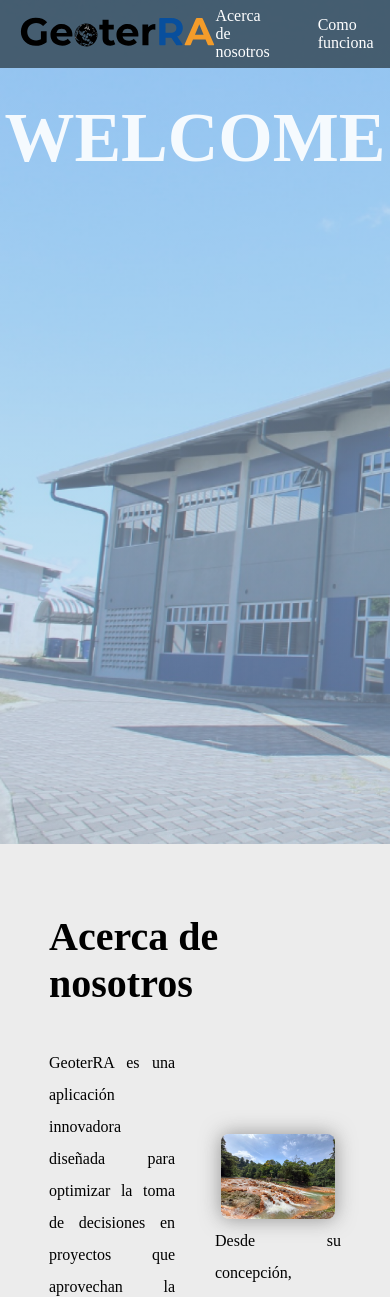
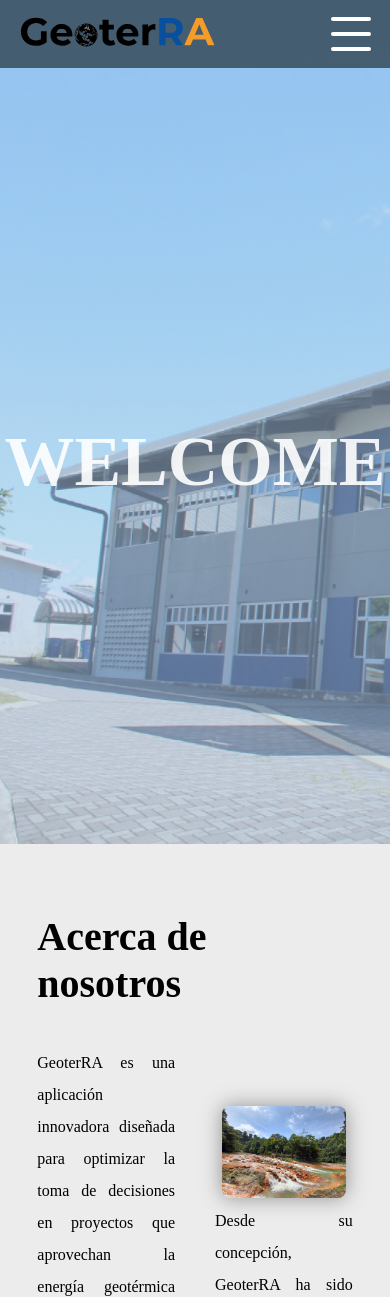
Before and after one commit to MarioCordero/GeoterRA_DEV, a PHP site: page / in a window 390 px wide. Shown: the top 1297 px of the page. Run offline with PHP 8.4, Linux system fonts and the light colour scheme; some web fonts are replaced.

Commit message:
- Añadido un archivo js para controlas las barras de menu con event listeners
- Se han modificado los html para adaptar las nuevas barras de menú

- Modificado hoja de estilos css

- Añadido css responsive para controlar los estilos de la página en sus diferentes dimensiones

```diff
--- /dev/null
+++ b/website/assets/css/responsive.css
@@ -0,0 +1,79 @@
+/* ------------------------------------------------------------------------------------------ */
+/* ---------------------------------------- MENU BARS --------------------------------------- */
+/* ------------------------------------------------------------------------------------------ */
+/* THE FUTURE MENU BARS */
+/* @media screen and (max-width: 720px){
+    .menu{
+        opacity: 0;
+        transition: 1s ease-in-out;
+        display: none;
+    }
+    .toggle{
+        opacity: 1;
+    }
+} */
+
+/* ------------------------------------------------------------------------------------------ */
+/* ---------------------------------------- INDEX ------------------------------------------- */
+/* ------------------------------------------------------------------------------------------ */
+
+/*---------------------------------1366 WIDTH-------------------------*/
+@media screen and (max-width: 1366px){
+    .menu a {
+        font-size: 14px;
+    }
+    .welcome p {
+        padding: 50vh 0%;
+    }
+    .about-us {
+        padding: 15% 7%;
+    }
+    .how-works {
+        padding: 15% 7%;
+    }
+    .contact-us {
+        padding: 10% 4% 10% 6%;
+    }
+}
+
+/*---------------------------------1290 WIDTH-------------------------*/
+@media screen and (max-width: 1290px){
+    /* NOTHING */
+}
+
+/*---------------------------------1090 WIDTH-------------------------*/
+@media screen and (max-width: 1090px){
+    .toggle {
+        visibility: visible;
+        opacity: 1;
+        display: block;
+    }
+    .menu {
+        display: none;
+    }
+}
+
+/*---------------------------------900 WIDTH-------------------------*/
+@media screen and (max-width: 900px){
+
+}
+
+/*---------------------------------815 WIDTH-------------------------*/
+@media screen and (max-width: 815px){
+
+}
+
+/*---------------------------------720 WIDTH-------------------------*/
+@media screen and (max-width: 720px){
+
+}
+
+/*---------------------------------615 WIDTH-------------------------*/
+@media screen and (max-width: 615px){
+
+}
+
+/*---------------------------------419 WIDTH -------------------------*/
+@media screen and (max-width: 419px){
+
+}
--- a/website/assets/css/style.css
+++ b/website/assets/css/style.css
@@ -66,6 +66,121 @@ html {
 }.menu a:hover{
 	transform: scale(1.1);
 	transition: all 250ms ease;
+}
+
+/* MENU BARS */
+#checkbox {
+	display: none;
+}
+
+.toggle {
+	visibility: hidden;
+	opacity: 0;
+	position: relative;
+	width: 40px;
+	cursor: pointer;
+	display: none;
+	height: calc(4px * 3 + 11px * 2);
+	margin-right: 5%;
+	height: 100%;
+	z-index: 23;
+}
+
+.bar {
+	position: absolute;
+	left: 0;
+	right: 0;
+	height: 4px;
+	border-radius: calc(4px / 2);
+	background: var(--blanco);
+	color: inherit;
+	opacity: 1;
+	transition: none 0.35s cubic-bezier(.5,-0.35,.35,1.5) 0s;
+}
+
+/***** Spin Animation *****/
+
+.bar--top {
+	bottom: calc(50% + 11px + 4px/ 2);
+	transition-property: bottom,transform;
+	transition-delay: calc(0s + 0.35s),0s;
+}
+
+.bar--middle {
+	top: calc(50% - 4px/ 2);
+	transition-property: opacity;
+	transition-delay: calc(0s + 0.35s);
+}
+
+.bar--bottom {
+	top: calc(50% + 11px + 4px/ 2);
+	transition-property: top,transform;
+	transition-delay: calc(0s + 0.35s),0s;
+}
+
+#checkbox:checked + .toggle .bar--top {
+	bottom: calc(50% - 4px/ 2);
+	transform: rotate(135deg);
+	transition-delay: 0s,calc(0s + 0.35s);
+}
+
+#checkbox:checked + .toggle .bar--middle {
+	opacity: 0;
+	transition-duration: 0s;
+	transition-delay: calc(0s + 0.35s);
+}
+
+#checkbox:checked + .toggle .bar--bottom {
+	top: calc(50% - 4px/ 2);
+	transform: rotate(225deg);
+	transition-delay: 0s,calc(0s + 0.35s);
+}
+
+/* Once clicked the toggle button designed abovee*/
+.menu-bars-background{
+    position: fixed;
+    background: rgba(0, 0, 0, 0.7);
+    width: 100%;
+    height: 0%;
+    transition: all 500ms ease;
+    visibility: hidden;
+    opacity: 0;
+    z-index: 22;
+}.menu-bars-background.active{
+    transition: all 500ms ease;
+    visibility: visible;
+    opacity: 1;
+	height: 100%;
+}
+
+.menu-elements{
+	padding: 30vh 0px;
+    width: 100%;
+    height: 100vh;
+    float: right;
+    position: fixed;
+    top: 0;
+    right: 0;
+    transition: all 750ms ease;
+    z-index: 22;
+    visibility: hidden;
+    opacity: 0;
+    display: none;
+}.menu-elements.active{
+	visibility: visible;
+	opacity: 1;
+	display: flex;
+	flex-direction: column;
+	align-items: flex-end;
+}.menu-elements a{
+    display: block;
+    text-decoration: none;
+    padding: 20px;
+    color: var(--blanco);
+    border-left: 5px solid transparent ;
+    transition: all 400ms ease;
+}.menu-elements a:hover{
+    cursor: pointer;
 }
 
 /* LOADER */
--- /dev/null
+++ b/website/assets/js/menu-bars.js
@@ -0,0 +1,23 @@
+//The bars that displays the menu
+let menubars = document.getElementById('checkbox');
+//Background
+let menubackground = document.getElementById('menu-bars-background');
+//The elements inside the menu (hrefs)
+let menuelements = document.getElementById('menu-elements');
+// Select all elements with this class
+let aMenuElements = document.querySelectorAll('.a-menu-element');
+
+menubars.onclick = function(){ //Once clicked the menu bars
+
+    menubackground.classList.toggle('active'); //Shows a dark background
+    menuelements.classList.toggle('active'); //Display the menu elements
+
+}
+
+aMenuElements.forEach(element => {
+    element.addEventListener('click', function() {
+        menubars.checked = false;
+        menubackground.classList.toggle('active'); //Shows a dark background
+        menuelements.classList.toggle('active'); //Display the menu elements
+    });
+});
--- a/website/index.html
+++ b/website/index.html
@@ -10,7 +10,7 @@
 		<!--CUSTOM CSS-->
 		<link rel="stylesheet" href="./assets/css/style.css">
 		<link rel="stylesheet" href="./assets/css/fonts.css">
-		<!-- <link rel="stylesheet" href="./assets/css/responsive.css"> -->
+		<link rel="stylesheet" href="./assets/css/responsive.css">
 		<!--ICON-->
 		<link rel="shortcut icon" type="image/x-icon" href="./GeoterRA.ico">
 
@@ -38,6 +38,25 @@
 					<a href="./login.html">Iniciar Sesión</a>
 
 				</div>
+
+				<input type="checkbox" id="checkbox">
+				<label for="checkbox" class="toggle">
+					<div class="bar bar--top"></div>
+					<div class="bar bar--middle"></div>
+					<div class="bar bar--bottom"></div>
+				</label>
+
+                <div class="menu-bars-background" id="menu-bars-background">
+                    <div class="menu-elements Gibson-Regular" id="menu-elements">
+
+						<a href="./index.html#about-us" 	class="a-menu-element">Acerca de nosotros	</a>
+						<a href="./index.html#how-works" 	class="a-menu-element">Como funciona		</a>
+						<a href="./index.html#contact-us" 	class="a-menu-element">Contacto				</a>
+						<a href="./map.html">Mapa														</a>
+						<a href="./login.html">Iniciar Sesión											</a>
+
+                    </div>
+                </div>
 
 			</nav>
 			<!-- NAVBAR -->
@@ -225,6 +244,7 @@
 
 			<!-- JS INCLUDES -->
 			<script src="./assets/js/web-loader.js"></script>
+			<script src="./assets/js/menu-bars.js"></script>
 
 		</div>
 	</body>
```
Also changed, not shown: website/logged.html (+20 -16 lines), website/login.html (+22 -2 lines), website/map.html (+21 -1 lines), website/register.html (+22 -2 lines), website/show_point.html (+23 -3 lines).
